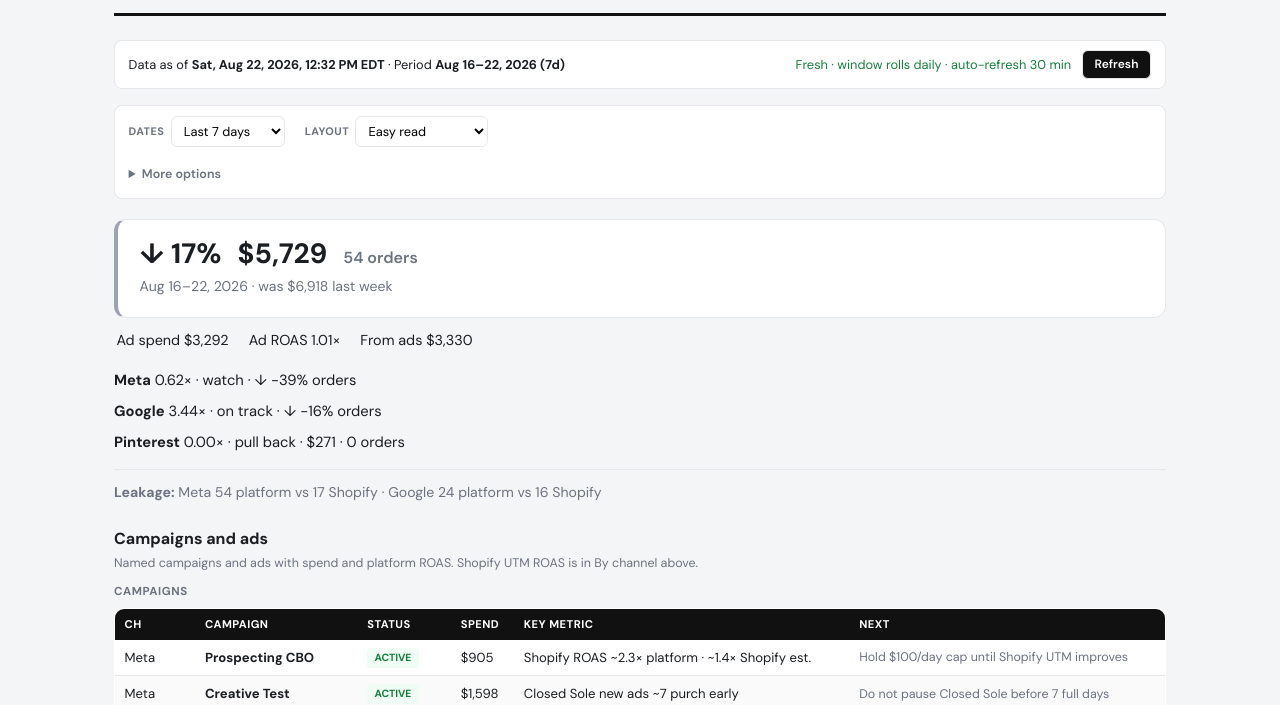
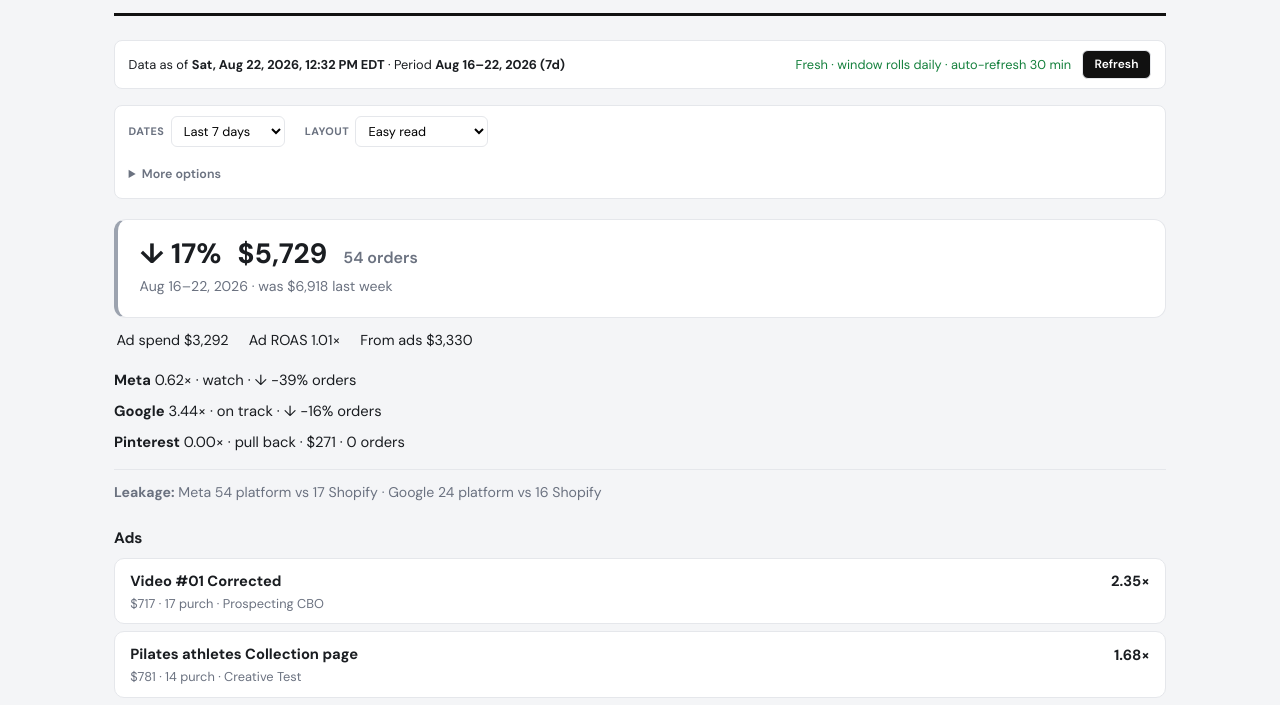
Before and after one commit to barreletics/br-paid-dashboard, a plain HTML site: page index.html in a window 1280 px wide. Shown: the part 88-793 px from the top of the page. Drawn offline with Linux system fonts and the light colour scheme.

Commit message:
Use glance cards for ads, campaigns, decisions, and todos in easy read
Co-authored-by: Cursor <cursoragent@cursor.com>

```diff
--- a/index.html
+++ b/index.html
@@ -396,6 +396,30 @@ h2 {
   padding-top: 0.75rem;
   border-top: 1px solid var(--line);
   line-height: 1.45;
+}
+.glance-stack { display: flex; flex-direction: column; gap: 0.45rem; margin-bottom: 1.25rem; }
+.glance-row {
+  background: var(--card);
+  border: 1px solid var(--line);
+  border-radius: 10px;
+  padding: 0.7rem 0.95rem;
+  display: grid;
+  grid-template-columns: 1fr auto;
+  gap: 0.15rem 0.75rem;
+  align-items: center;
+}
+.glance-title { font-weight: 700; font-size: 0.92rem; line-height: 1.25; }
+.glance-val { font-weight: 700; font-size: 0.92rem; text-align: right; white-space: nowrap; }
+.glance-sub {
+  grid-column: 1 / -1;
+  font-size: 0.8rem;
+  color: var(--muted);
+  line-height: 1.35;
+}
+section h2 {
+  font-size: 0.95rem;
+  font-weight: 700;
+  margin-bottom: 0.55rem;
 }
 .health-strip {
   display: flex;
@@ -1436,12 +1460,14 @@ function renderSimpleChannels(data) {
 }
 
 function renderSimpleActions(data) {
-  const todos = (data.strategy_todos || []).slice(0, 5);
+  const todos = (data.strategy_todos || []).slice(0, 3);
   if (!todos.length) return '';
   return `
     <section data-view="simple actions">
-      <h2>To-do this week</h2>
-      <ul class="todo-wrap todo-list">${renderTodos(todos)}</ul>
+      <h2>To-do</h2>
+      <div class="glance-stack">
+        ${todos.map(t => glanceRow(shortText(t.action, 80), t.owner || '—', t.expected || '')).join('')}
+      </div>
     </section>`;
 }
 
@@ -1519,7 +1545,45 @@ function renderHealthStrip(data) {
     </div>`;
 }
 
-function renderCampaignSnapshot(data) {
+function glanceRow(title, value, sub, channel) {
+  return `<div class="glance-row"${channel ? ` data-channel="${channel}"` : ''}>
+    <div class="glance-title">${title}</div>
+    ${value ? `<div class="glance-val">${value}</div>` : ''}
+    ${sub ? `<div class="glance-sub">${sub}</div>` : ''}
+  </div>`;
+}
+
+function shortText(s, n = 72) {
+  const t = String(s || '');
+  return t.length > n ? t.slice(0, n) + '…' : t;
+}
+
+function renderCampaignGlance(data) {
+  const ads = data.meta_top_ads || [];
+  const camps = data.campaign_status || [];
+  if (!ads.length && !camps.length) return '';
+  const adCards = ads.map(a => glanceRow(
+    a.ad,
+    roas(a.roas),
+    fmt(a.spend) + ' · ' + (a.purch ?? '—') + ' purch · ' + a.campaign,
+    'meta'
+  )).join('');
+  const campCards = camps.map(c => glanceRow(
+    c.campaign,
+    c.status === 'ACTIVE' || c.status === 'RUNNING' ? fmt(c.spend_period) : c.status,
+    shortText(c.next_milestone || c.key_metric, 80),
+    channelSlug(c.channel)
+  )).join('');
+  return `
+    <section data-view="simple summary performance deep">
+      <h2>Ads</h2>
+      <div class="glance-stack">${adCards || glanceRow('No ad data', '', 'Run refresh with Blend wired')}</div>
+      <h2>Campaigns</h2>
+      <div class="glance-stack">${campCards}</div>
+    </section>`;
+}
+
+function renderCampaignTables(data) {
   const camps = data.campaign_status || [];
   const ads = data.meta_top_ads || [];
   const paused = data.creative?.fatiguing_or_paused || [];
@@ -1564,9 +1628,8 @@ function renderCampaignSnapshot(data) {
   </tr>`).join('');
   if (!campRows && !adRows) return '';
   return `
-    <section data-view="simple summary performance deep">
-      <h2>Campaigns and ads</h2>
-      <p class="section-hint">Named campaigns and ads with spend and platform ROAS. Shopify UTM ROAS is in By channel above.</p>
+    <section data-view="detailed deep">
+      <h2>Campaigns and ads · full table</h2>
       <div class="ads-table-wrap">
         <h3>Campaigns</h3>
         <table class="compact-table">
@@ -1654,9 +1717,11 @@ function renderDecisionsCompact(data) {
   return `
     <section data-view="simple actions">
       <h2>Decisions</h2>
-      ${lines.map(([tag, ch, text]) =>
-        `<div class="decision-row"><span class="decision-tag ${tag}">${tag}</span><span><strong>${ch}</strong> — ${text}</span></div>`
-      ).join('')}
+      <div class="glance-stack">
+        ${lines.slice(0, 4).map(([tag, ch, text]) =>
+          glanceRow(ch, tag, shortText(text, 70))
+        ).join('')}
+      </div>
     </section>`;
 }
 
@@ -2023,7 +2088,8 @@ function render(raw) {
     ${renderEasyIntro(data)}
 
     ${renderSimpleChannels(data)}
-    ${renderCampaignSnapshot(data)}
+    ${renderCampaignGlance(data)}
+    ${renderCampaignTables(data)}
     ${renderFlags(data)}
     ${renderBudgetStrip(data)}
     ${renderDailySpark(data)}
```
Also changed, not shown: report.html (+77 -11 lines).
